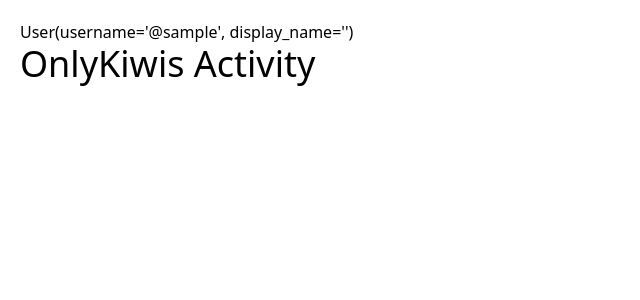
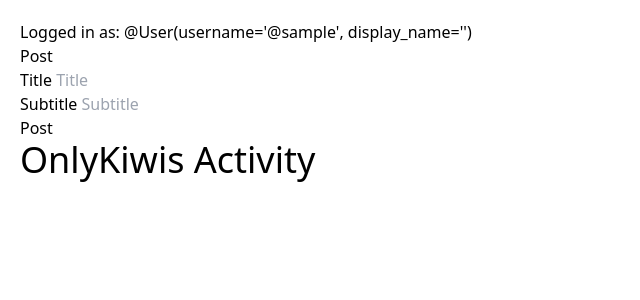
Before and after one commit to Tasty-Kiwi/dpth-stack, a Django app: page / in a window 1280 px wide. Shown: the top 300 px of the page, without its empty margins (0-640 px from the left). Run offline with Django 4.2, Linux system fonts and the light colour scheme; the visitor is signed in with stand-in values (Sample User, id 1); data that the repository does not hold is empty; some libraries are stand-ins or nearby versions; some web fonts are replaced.

Commit message:
Continue working on Login, posting posts/comments

```diff
--- a/onlykiwis/models.py
+++ b/onlykiwis/models.py
@@ -43,6 +43,12 @@ class Post(models.Model):
         super().save(force_insert, force_update, using, update_fields)
         return self.author.posts.add(self)
 
+    def delete(self, using=None, keep_parents=False):
+        for comment in self.comments.all():
+            comment.delete()
+
+        return super().delete(using, keep_parents)
+
 
 class Comment(models.Model):
     author = models.ForeignKey(to=settings.AUTH_USER_MODEL, on_delete=models.CASCADE)
--- a/onlykiwis/templates/onlykiwis/html/index.html
+++ b/onlykiwis/templates/onlykiwis/html/index.html
@@ -1,6 +1,28 @@
 {% extends "onlykiwis/html/layout.html" %}
 {% block title %}Index{% endblock %}
 {% block body %}
+{% if user.is_authenticated %}
+  <h1>Post</h1>
+  <div>
+    <form method="post" action="{% url 'post' %}">
+      {% csrf_token %}
+      <div>
+        <label for="inputTitle">Title</label>
+        <input name="title" id="inputTitle" placeholder="Title" required>
+      </div>
+      <div>
+        <label for="inputSubtitle">Subtitle</label>
+        <input name="subtitle" id="inputSubtitle" placeholder="Subtitle" required>
+      </div>
+      <div>
+        <button type="submit">Post</button>
+      </div>
+    </form>
+  </div>
+  {% if error is not None %}
+    <p>{{ error }}</p>
+  {% endif %}
+{% endif %}
 <h1 class="text-4xl pb-5">OnlyKiwis Activity</h1>
 <div>
   {% for post in posts %}
--- a/onlykiwis/templates/onlykiwis/html/layout.html
+++ b/onlykiwis/templates/onlykiwis/html/layout.html
@@ -39,7 +39,7 @@
   </style>
 </head>
 <body class="p-5">
-{{ user }}
+Logged in as: @{{ user }}
 {% block body %}{% endblock %}
 </body>
 </html>
--- a/onlykiwis/templates/onlykiwis/html/login.html
+++ b/onlykiwis/templates/onlykiwis/html/login.html
@@ -12,6 +12,11 @@
     <label for="inputPassword">Password</label>
     <input type="password" name="password" id="inputPassword" placeholder="Password" required>
   </div>
+  {% if error is not None %}
+  <div>
+    <p>{{ error }}</p>
+  </div>
+  {% endif %}
   <div>
     <button type="submit">Log in</button>
   </div>
--- a/onlykiwis/templates/onlykiwis/html/profile.html
+++ b/onlykiwis/templates/onlykiwis/html/profile.html
@@ -8,7 +8,7 @@
 <p>{{ profile.bio }}</p>
 <div>
   <h1 class="text-4xl pb-5">Posts</h1>
-  {% for post in profile.posts.all %}
+  {% for post in profile.posts.all reversed %}
     <div class="mb-2">
       <img src="https://api.dicebear.com/7.x/lorelei-neutral/png?seed={{ post.author.username }}" width="50">
       <p>&bull; <a class="text-linkingindigo" href="{% url 'post' post.id %}">{{ post.title }}</a> - @{{ post.author.username }}</p>
--- a/onlykiwis/urls.py
+++ b/onlykiwis/urls.py
@@ -4,7 +4,8 @@ from . import views
 
 urlpatterns = [
     path("", views.index, name="index"),
-    path("login", views.login, name="login"),
+    path("login", views.log_in, name="login"),
+    path("post", views.post_, name="post"),
     path("post/<int:post_id>", views.post, name="post"),
     path("@<str:username>", views.profile, name="profile"),
     path("hxml", views.index_hxml, name="index_hxml"),
--- a/onlykiwis/views.py
+++ b/onlykiwis/views.py
@@ -1,26 +1,83 @@
+from django.utils import timezone
 from django.shortcuts import render, redirect, get_object_or_404
 from django.middleware.csrf import get_token
-from django.contrib.auth import authenticate
+from django.contrib.auth import authenticate, login
+from django.contrib.auth.decorators import login_required
 
-from .models import User, Post
+from .models import Comment, User, Post
 
 
 def index(request):
     posts = Post.objects.order_by("-date")
     return render(request, "onlykiwis/html/index.html", {"posts": posts})
 
-def login(request):
+
+def log_in(request):
     if request.method == "GET":
         context = {}
         return render(request, "onlykiwis/html/login.html", context)
 
-    user = authenticate(request, username=request.POST["username"], password=request.POST["password"])
-    if user is not None:
-        return redirect(f"@{user.get_username()}")
+    user = authenticate(
+        request, username=request.POST["username"], password=request.POST["password"]
+    )
+    if user is None:
+        return render(
+            request,
+            "onlykiwis/html/login.html",
+            {"error": "Wrong username/password, try again."},
+        )
+
+    login(request, user)
+    if request.GET.get("next") is not None:
+        return redirect(request.GET["next"])
+
+    return redirect("profile", user.username)
+
 
 def post(request, post_id):
-    post = get_object_or_404(Post, pk=post_id)
-    return render(request, "onlykiwis/html/post.html", {"post": post})
+    if request.method == "GET":
+        post = get_object_or_404(Post, pk=post_id)
+        return render(request, "onlykiwis/html/post.html", {"post": post})
+
+    params = request.POST
+    if params["content"] is not None:
+        if request.user.is_authenticated:
+            new_comment = Comment(
+                author=request.user, content=params["content"], date=timezone.now()
+            )
+
+            new_comment.save()
+            post = get_object_or_404(Post, pk=post_id)
+            post.comments.add(new_comment)
+            return redirect("post", post_id)
+
+        return redirect("login")
+
+    return render(
+        request, "onlykiwis/html/post.html", {"post": post, "error": "Missing Content."}
+    )
+
+
+def post_(request):
+    params = request.POST
+    if params["title"] is not None and params["subtitle"] is not None:
+        if request.user.is_authenticated:
+            new_post = Post(
+                author=request.user,
+                title=params["title"],
+                subtitle=params["subtitle"],
+                date=timezone.now(),
+                content=[""],
+            )
+
+            new_post.save()
+            return redirect("index")
+
+        return redirect("login")
+
+    return render(
+        request, "onlykiwis/html/login.html", {"error": "Missing Title or Subtitle."}
+    )
 
 
 def profile(request, username):
@@ -31,6 +88,7 @@ def profile(request, username):
 def index_hxml(request):
     context = {"posts": Post.objects.order_by("-date")}
     return render(request, "onlykiwis/hxml/index.xml", context)
+
 
 def login_hxml(request):
     csrf_token = get_token(request)
```
Also changed, not shown: onlykiwis/templates/onlykiwis/html/post.html (+20 -1 lines).
